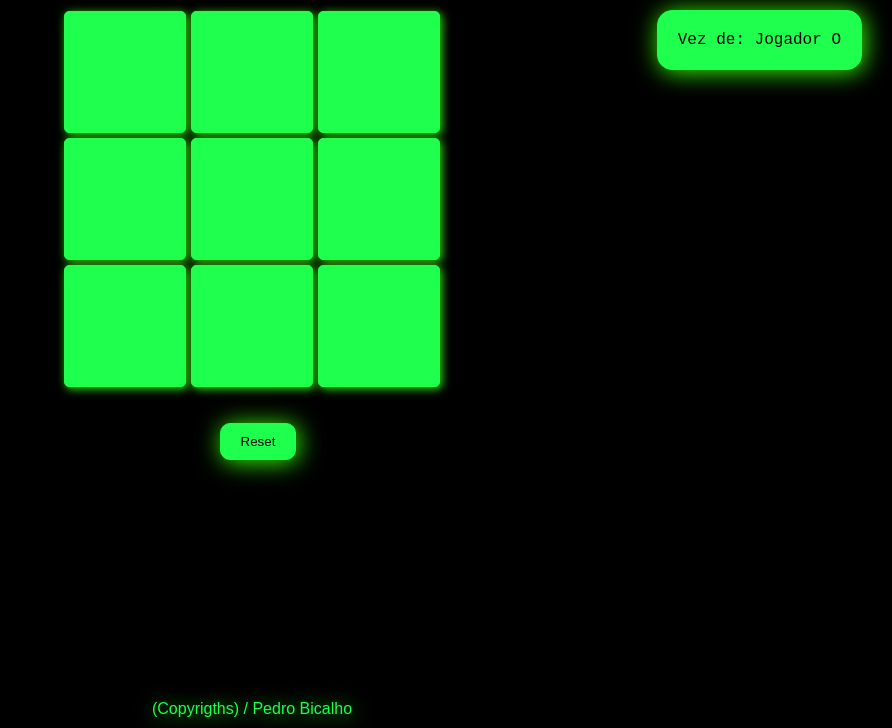
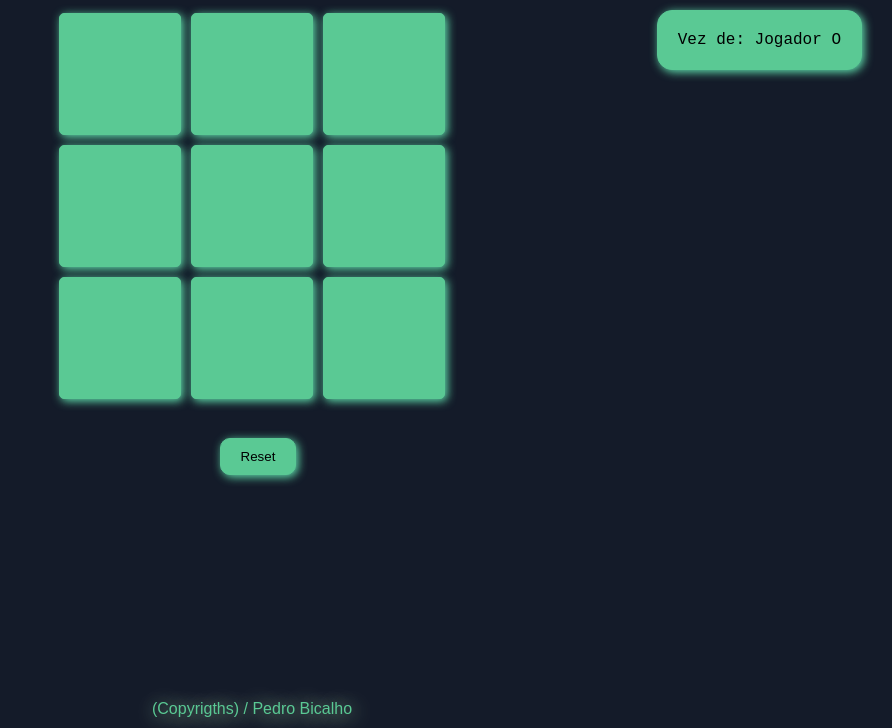
Before and after one commit to ph-bicalho/jogoDaVelha, a plain HTML site: page index.html in a window 1280 px wide. Shown: the part 72-800 px from the top of the page, without its empty margins (388-1280 px from the left). Drawn offline with Linux system fonts and the light colour scheme.

Commit message:
Update style.css

```diff
--- a/style.css
+++ b/style.css
@@ -5,28 +5,35 @@
 body{
     font-family: Arial, Helvetica, sans-serif;
     text-align: center;
-    background-color: black;
+    background-color: #141b29;
 }
 header{
     padding: 10px;
     margin-bottom: 5px ;
 }
 header h1{
-    color: rgb(30, 255, 78);
     margin: 10px;
-    text-shadow: 2px 2px 20px rgb(52, 255, 1);
 }
 .game-area{
     position: relative;
 }
+
+header h1, footer{
+    color: #5ac994;
+    text-shadow: 2px 2px 20px #C0F7B7;
+}
+
+.vez, .square, #reset{
+    border: #5ac994 1px solid;
+    background-color: #5ac994;
+    box-shadow: 2px 2px 10px #63e6b1;}
+
+
 .vez{
     position: absolute;
     text-align: right;
     right: 30px;
     border-radius: 15px;
-    border: rgb(30, 255, 78) 1px solid;
-    background-color: rgb(30,255,78);
-    box-shadow: 2px 2px 25px rgb(52, 255, 1);
     padding: 20px;
     font-family: monospace;
     font-size: 16px;
@@ -35,11 +42,8 @@ header h1{
 .square{
     width: 120px;
     height: 120px;
-    border: rgb(30, 255, 78) 1px solid;
-    background-color: rgb(30,255,78);
-    box-shadow: 2px 2px 10px rgb(54, 219, 13);
     border-radius: 5px;
-    margin:0.5px;
+    margin: 3px;
     display: inline-block;
 }
 .o, .x{
@@ -73,19 +77,13 @@ header h1{
     margin-top: 2rem;
     padding: 10px 20px;
     border-radius: 10px;
-    border: rgb(30, 255, 78) 1px solid;
-    background-color: rgb(30,255,78);
-    box-shadow: 2px 2px 25px  rgb(52, 255, 1);
 }
 footer{
     position: absolute;
     left: 0;
     right: 0;
     bottom: 0;
-    color: rgb(30, 255, 78);
     margin: 10px;
-    text-shadow: 2px 2px 20px rgb(52, 255, 1);
-
 }
 
 @media screen and (max-width: 800px) {
```
